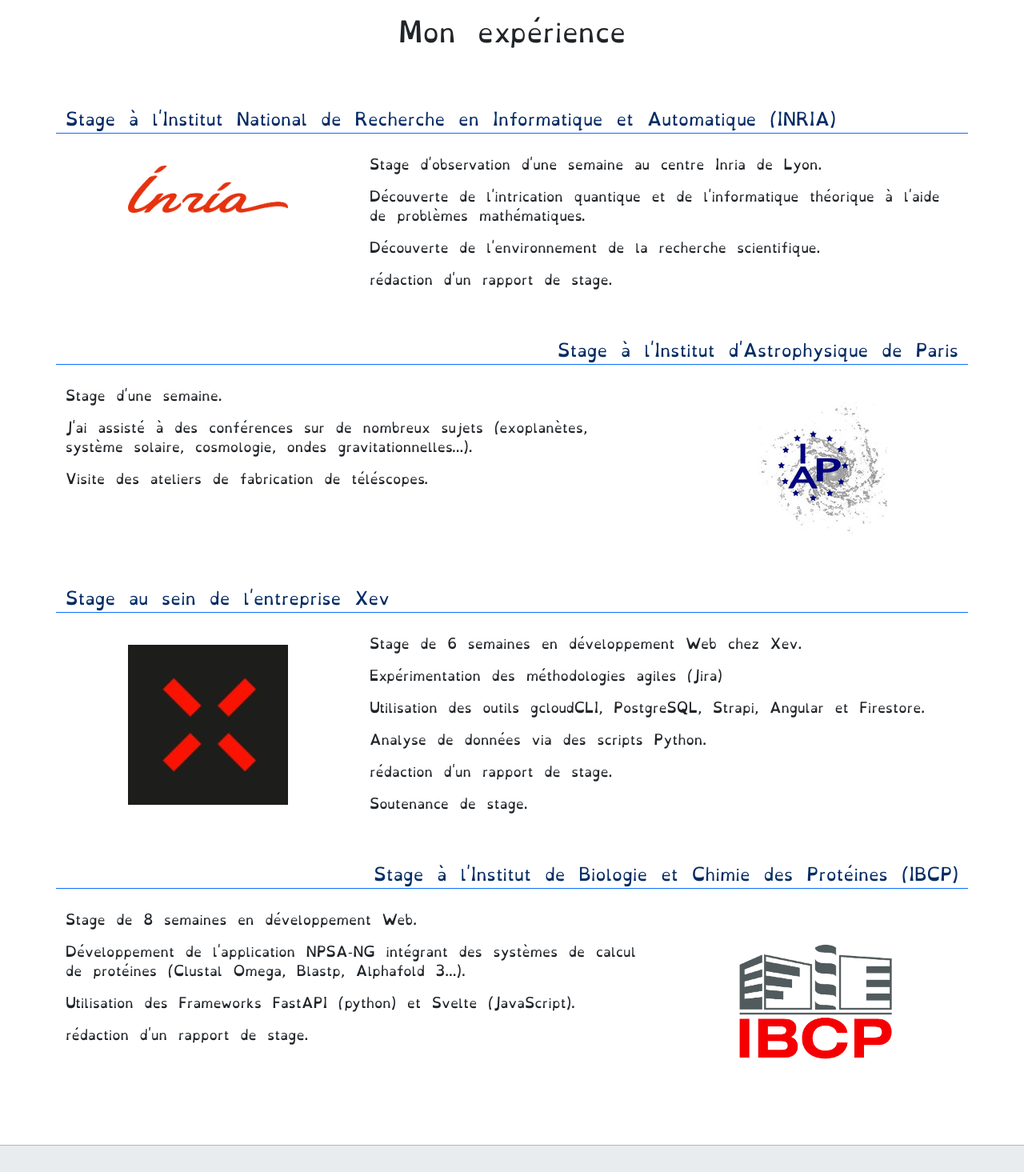
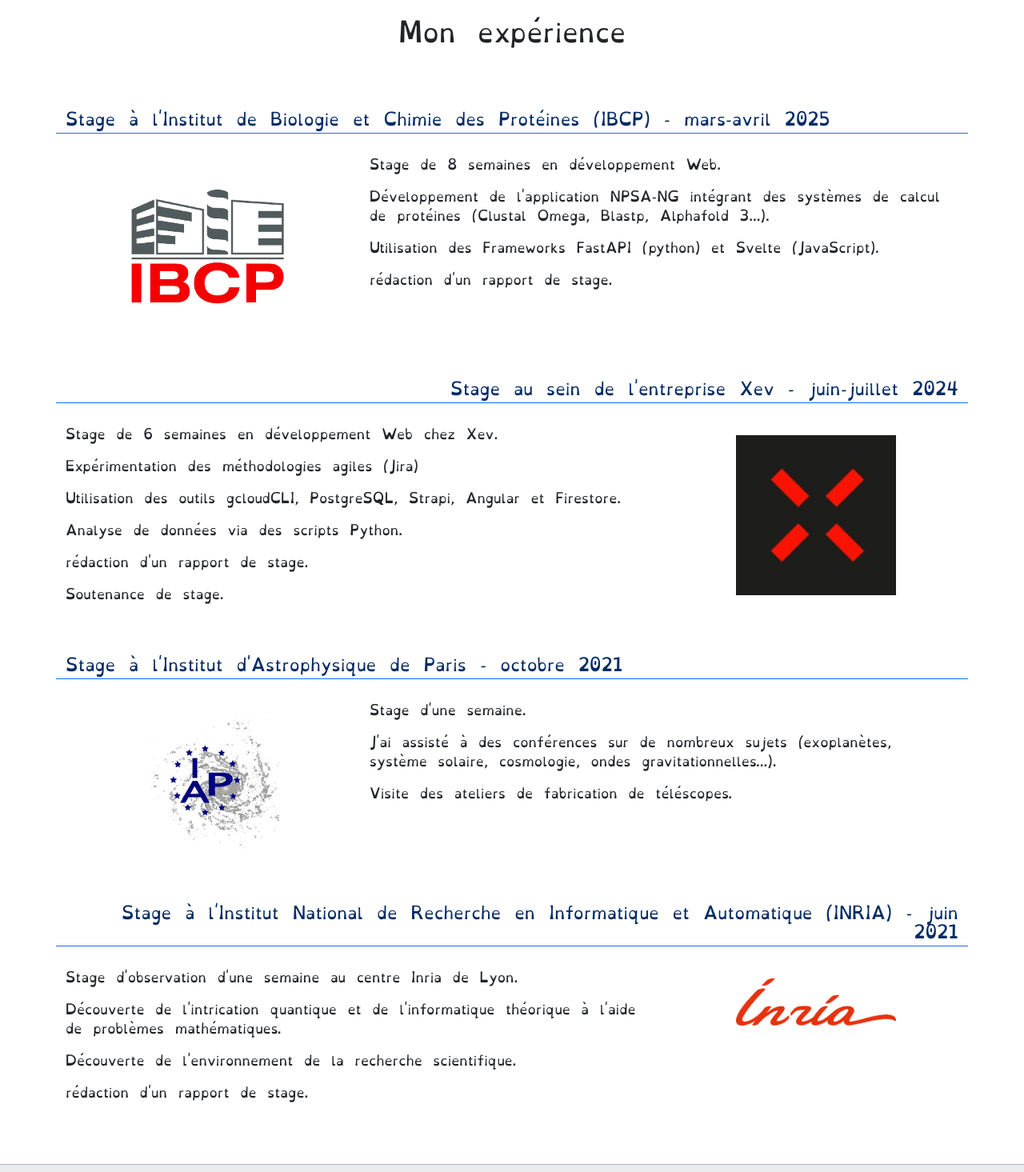
Before and after one commit to valentinRyckaert/portefolio, a SvelteKit app: page /experience in a window 1280 px wide. Shown: the part 200-1665 px from the top of the page at 80% size. Built offline with nearby package versions, Linux system fonts and the light colour scheme.

Commit message:
Feat: add dates and reorganize experience

```diff
--- a/src/routes/experience/+page.svelte
+++ b/src/routes/experience/+page.svelte
@@ -6,30 +6,20 @@
     <h2 class="text-center">Mon expérience</h2>
 </div>
 <div class="row">
-    <TitleTextImage imageLink="images/inria.png" alt="Logo Inria" imagePos="left" titlePos="start">
+    <TitleTextImage imageLink="images/logo-ibcp.png" alt="Logo IBCP" imagePos="left" titlePos="start">
         <span slot="title">
-            Stage à l'Institut National de Recherche en Informatique et Automatique (INRIA)
+            Stage à l'Institut de Biologie et Chimie des Protéines (IBCP) - mars-avril 2025
         </span>
         <span slot="body">
-            <p>Stage d'observation d'une semaine au centre Inria de Lyon.</p>
-            <p>Découverte de l'intrication quantique et de l'informatique théorique à l'aide de problèmes mathématiques.</p>
-            <p>Découverte de l'environnement de la recherche scientifique.</p>
+            <p>Stage de 8 semaines en développement Web.</p>
+            <p>Développement de l'application NPSA-NG intégrant des systèmes de calcul de protéines (Clustal Omega, Blastp, Alphafold 3...).</p>
+            <p>Utilisation des Frameworks FastAPI (python) et Svelte (JavaScript).</p>
             <p>rédaction d'un rapport de stage.</p>
         </span>
     </TitleTextImage>
-    <TitleTextImage imageLink="images/iap.jpg" alt="Logo IAP" imagePos="right" titlePos="end">
+    <TitleTextImage imageLink="images/xev.png" alt="Logo Xev" imagePos="right" titlePos="end">
         <span slot="title">
-            Stage à l'Institut d'Astrophysique de Paris
-        </span>
-        <span slot="body">
-            <p>Stage d'une semaine.</p>
-            <p>J'ai assisté à des conférences sur de nombreux sujets (exoplanètes, système solaire, cosmologie, ondes gravitationnelles...).</p>
-            <p>Visite des ateliers de fabrication de téléscopes.</p>
-        </span>
-    </TitleTextImage>
-    <TitleTextImage imageLink="images/xev.png" alt="Logo Xev" imagePos="left" titlePos="start">
-        <span slot="title">
-            Stage au sein de l'entreprise Xev
+            Stage au sein de l'entreprise Xev - juin-juillet 2024
         </span>
         <span slot="body">
             <p>Stage de 6 semaines en développement Web chez Xev.</p>
@@ -40,14 +30,24 @@
             <p>Soutenance de stage.</p>
         </span>
     </TitleTextImage>
-    <TitleTextImage imageLink="images/logo-ibcp.png" alt="Logo IBCP" imagePos="right" titlePos="end">
+    <TitleTextImage imageLink="images/iap.jpg" alt="Logo IAP" imagePos="left" titlePos="start">
         <span slot="title">
-            Stage à l'Institut de Biologie et Chimie des Protéines (IBCP)
+            Stage à l'Institut d'Astrophysique de Paris - octobre 2021
         </span>
         <span slot="body">
-            <p>Stage de 8 semaines en développement Web.</p>
-            <p>Développement de l'application NPSA-NG intégrant des systèmes de calcul de protéines (Clustal Omega, Blastp, Alphafold 3...).</p>
-            <p>Utilisation des Frameworks FastAPI (python) et Svelte (JavaScript).</p>
+            <p>Stage d'une semaine.</p>
+            <p>J'ai assisté à des conférences sur de nombreux sujets (exoplanètes, système solaire, cosmologie, ondes gravitationnelles...).</p>
+            <p>Visite des ateliers de fabrication de téléscopes.</p>
+        </span>
+    </TitleTextImage>
+    <TitleTextImage imageLink="images/inria.png" alt="Logo Inria" imagePos="right" titlePos="end">
+        <span slot="title">
+            Stage à l'Institut National de Recherche en Informatique et Automatique (INRIA) - juin 2021
+        </span>
+        <span slot="body">
+            <p>Stage d'observation d'une semaine au centre Inria de Lyon.</p>
+            <p>Découverte de l'intrication quantique et de l'informatique théorique à l'aide de problèmes mathématiques.</p>
+            <p>Découverte de l'environnement de la recherche scientifique.</p>
             <p>rédaction d'un rapport de stage.</p>
         </span>
     </TitleTextImage>
```
